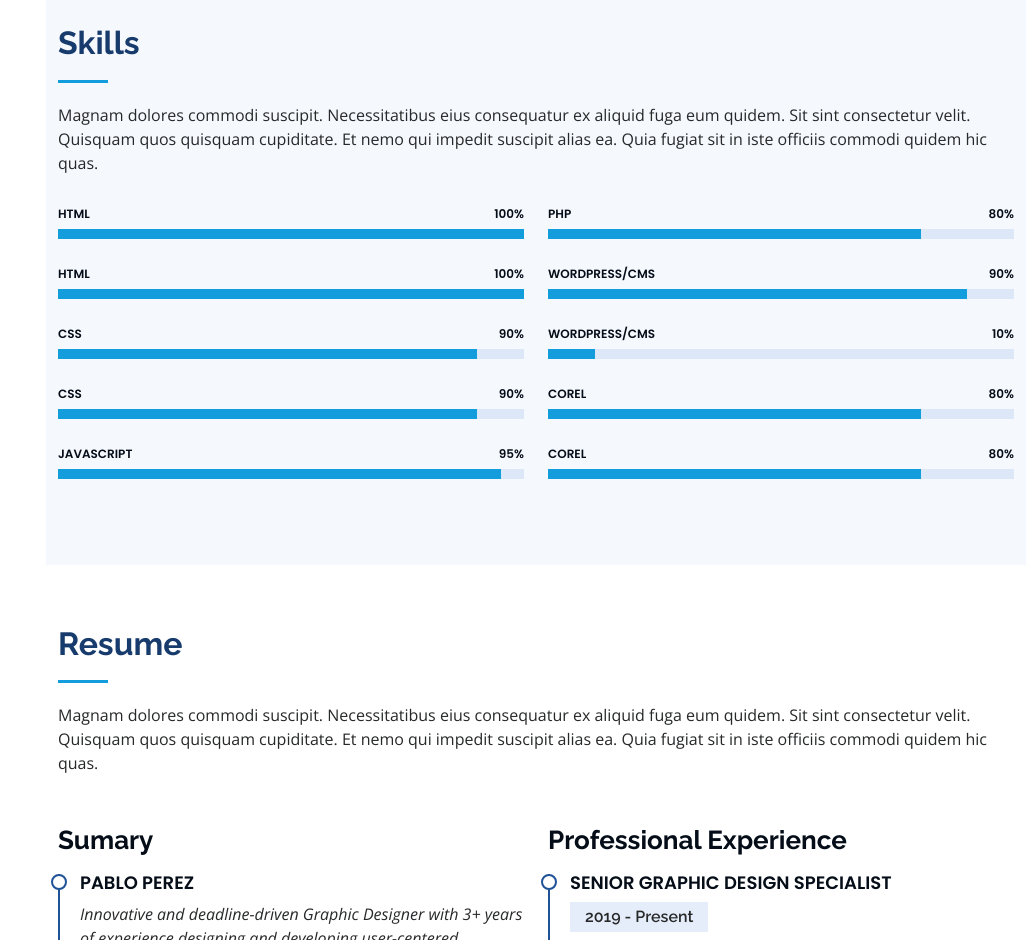
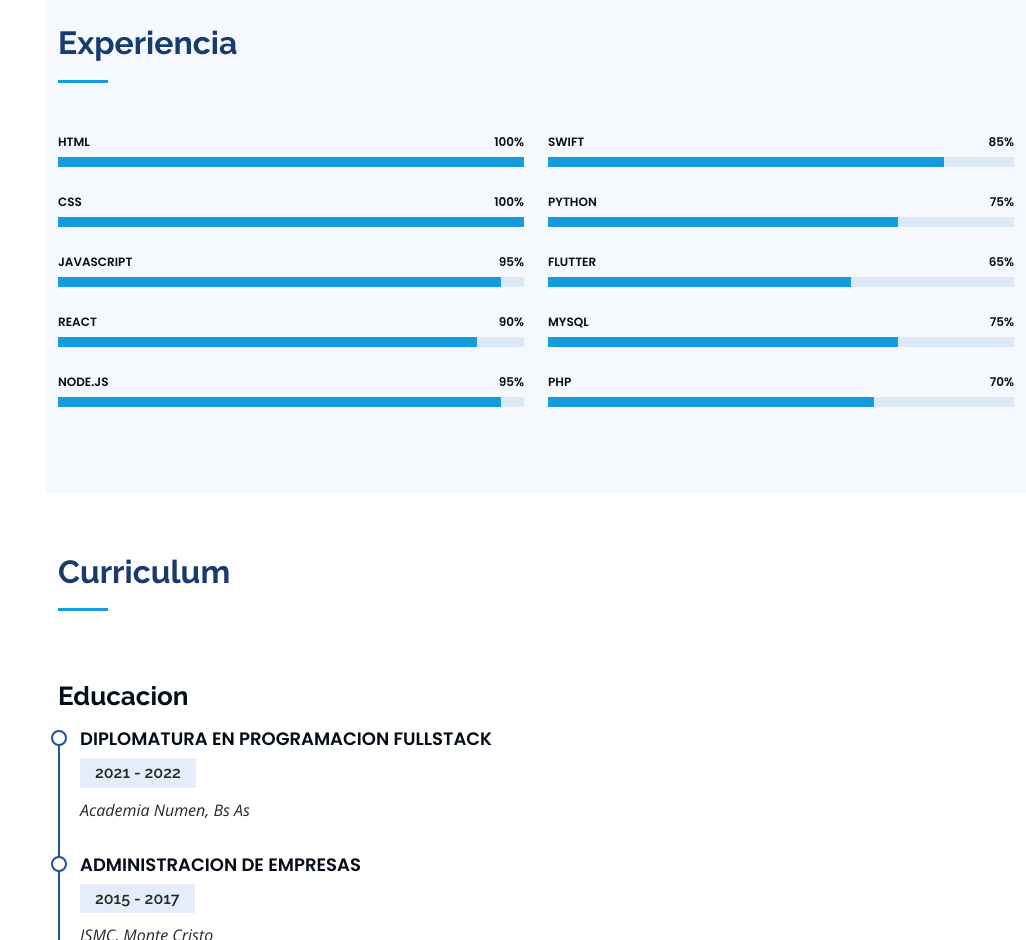
Before and after one commit to alejandro-pablo/portafolio, a plain HTML site: page index.html in a window 1280 px wide. Shown: the part 1860-2800 px from the top of the page, without its empty margins (254-1280 px from the left). Drawn offline with nearby package versions, Linux system fonts and the light colour scheme.

Commit message:
nuevos cambios

```diff
--- a/index.html
+++ b/index.html
@@ -139,7 +139,7 @@
             <div class="count-box">
               <i class="bi bi-emoji-smile"></i>
               <span data-purecounter-start="0" data-purecounter-end="14" data-purecounter-duration="1" class="purecounter"></span>
-              <p><strong>Cursos</strong> Finalizados con Exito</p>
+              <p><strong>Cursos</strong> Finalizados</p>
             </div>
           </div>
 
@@ -177,8 +177,7 @@
       <div class="container">
 
         <div class="section-title">
-          <h2>Skills</h2>
-          <p>Magnam dolores commodi suscipit. Necessitatibus eius consequatur ex aliquid fuga eum quidem. Sit sint consectetur velit. Quisquam quos quisquam cupiditate. Et nemo qui impedit suscipit alias ea. Quia fugiat sit in iste officiis commodi quidem hic quas.</p>
+          <h2>Experiencia</h2>
         </div>
 
         <div class="row skills-content">
@@ -193,23 +192,9 @@
             </div>
 
             <div class="progress">
-              <span class="skill">HTML <i class="val">100%</i></span>
+              <span class="skill">CSS <i class="val">100%</i></span>
               <div class="progress-bar-wrap">
                 <div class="progress-bar" role="progressbar" aria-valuenow="100" aria-valuemin="0" aria-valuemax="100"></div>
-              </div>
-            </div>
-
-            <div class="progress">
-              <span class="skill">CSS <i class="val">90%</i></span>
-              <div class="progress-bar-wrap">
-                <div class="progress-bar" role="progressbar" aria-valuenow="90" aria-valuemin="0" aria-valuemax="100"></div>
-              </div>
-            </div>
-
-            <div class="progress">
-              <span class="skill">CSS <i class="val">90%</i></span>
-              <div class="progress-bar-wrap">
-                <div class="progress-bar" role="progressbar" aria-valuenow="90" aria-valuemin="0" aria-valuemax="100"></div>
               </div>
             </div>
 
@@ -220,42 +205,56 @@
               </div>
             </div>
 
-          </div>
-
-          <div class="col-lg-6" data-aos="fade-up" data-aos-delay="100">
-
             <div class="progress">
-              <span class="skill">PHP <i class="val">80%</i></span>
-              <div class="progress-bar-wrap">
-                <div class="progress-bar" role="progressbar" aria-valuenow="80" aria-valuemin="0" aria-valuemax="100"></div>
-              </div>
-            </div>
-
-            <div class="progress">
-              <span class="skill">WordPress/CMS <i class="val">90%</i></span>
+              <span class="skill">React <i class="val">90%</i></span>
               <div class="progress-bar-wrap">
                 <div class="progress-bar" role="progressbar" aria-valuenow="90" aria-valuemin="0" aria-valuemax="100"></div>
               </div>
             </div>
 
             <div class="progress">
-              <span class="skill">WordPress/CMS <i class="val">10%</i></span>
+              <span class="skill">Node.JS <i class="val">95%</i></span>
               <div class="progress-bar-wrap">
-                <div class="progress-bar" role="progressbar" aria-valuenow="10" aria-valuemin="0" aria-valuemax="100"></div>
+                <div class="progress-bar" role="progressbar" aria-valuenow="95" aria-valuemin="0" aria-valuemax="100"></div>
+              </div>
+            </div>
+
+          </div>
+
+          <div class="col-lg-6" data-aos="fade-up" data-aos-delay="100">
+
+            <div class="progress">
+              <span class="skill">Swift <i class="val">85%</i></span>
+              <div class="progress-bar-wrap">
+                <div class="progress-bar" role="progressbar" aria-valuenow="85" aria-valuemin="0" aria-valuemax="100"></div>
               </div>
             </div>
 
             <div class="progress">
-              <span class="skill">Corel <i class="val">80%</i></span>
+              <span class="skill">Python <i class="val">75%</i></span>
               <div class="progress-bar-wrap">
-                <div class="progress-bar" role="progressbar" aria-valuenow="80" aria-valuemin="0" aria-valuemax="100"></div>
+                <div class="progress-bar" role="progressbar" aria-valuenow="75" aria-valuemin="0" aria-valuemax="100"></div>
               </div>
             </div>
 
             <div class="progress">
-              <span class="skill">Corel <i class="val">80%</i></span>
+              <span class="skill">Flutter <i class="val">65%</i></span>
               <div class="progress-bar-wrap">
-                <div class="progress-bar" role="progressbar" aria-valuenow="80" aria-valuemin="0" aria-valuemax="100"></div>
+                <div class="progress-bar" role="progressbar" aria-valuenow="65" aria-valuemin="0" aria-valuemax="100"></div>
+              </div>
+            </div>
+
+            <div class="progress">
+              <span class="skill">MySQL <i class="val">75%</i></span>
+              <div class="progress-bar-wrap">
+                <div class="progress-bar" role="progressbar" aria-valuenow="75" aria-valuemin="0" aria-valuemax="100"></div>
+              </div>
+            </div>
+
+            <div class="progress">
+              <span class="skill">PHP <i class="val">70%</i></span>
+              <div class="progress-bar-wrap">
+                <div class="progress-bar" role="progressbar" aria-valuenow="70" aria-valuemin="0" aria-valuemax="100"></div>
               </div>
             </div>
 
@@ -271,13 +270,12 @@
       <div class="container">
 
         <div class="section-title">
-          <h2>Resume</h2>
-          <p>Magnam dolores commodi suscipit. Necessitatibus eius consequatur ex aliquid fuga eum quidem. Sit sint consectetur velit. Quisquam quos quisquam cupiditate. Et nemo qui impedit suscipit alias ea. Quia fugiat sit in iste officiis commodi quidem hic quas.</p>
+          <h2>Curriculum</h2>
         </div>
-
+<!--
         <div class="row">
           <div class="col-lg-6" data-aos="fade-up">
-            <h3 class="resume-title">Sumary</h3>
+            <h3 class="resume-title">Educacion</h3>
             <div class="resume-item pb-0">
               <h4>Pablo Perez</h4>
               <p><em>Innovative and deadline-driven Graphic Designer with 3+ years of experience designing and developing user-centered digital/print marketing material from initial concept to final, polished deliverable.</em></p>
@@ -287,27 +285,30 @@
                 <li>alejandro-pablo@hotmail.com</li>
               </ul>
             </div>
-
-            <h3 class="resume-title">Education</h3>
+-->
+            <h3 class="resume-title">Educacion</h3>
             <div class="resume-item">
-              <h4>Master of Fine Arts &amp; Graphic Design</h4>
-              <h5>2015 - 2016</h5>
-              <p><em>Rochester Institute of Technology, Rochester, NY</em></p>
-              <p>Qui deserunt veniam. Et sed aliquam labore tempore sed quisquam iusto autem sit. Ea vero voluptatum qui ut dignissimos deleniti nerada porti sand markend</p>
+              <h4>Diplomatura en programacion FullStack</h4>
+              <h5>2021 - 2022</h5>
+              <p><em>Academia Numen, Bs As</em></p>
             </div>
             <div class="resume-item">
-              <h4>Bachelor of Fine Arts &amp; Graphic Design</h4>
-              <h5>2010 - 2014</h5>
-              <p><em>Rochester Institute of Technology, Rochester, NY</em></p>
-              <p>Quia nobis sequi est occaecati aut. Repudiandae et iusto quae reiciendis et quis Eius vel ratione eius unde vitae rerum voluptates asperiores voluptatem Earum molestiae consequatur neque etlon sader mart dila</p>
+              <h4>Administracion de Empresas</h4>
+              <h5>2015 - 2017</h5>
+              <p><em>ISMC, Monte Cristo</em></p>
+            </div>
+            <div class="resume-item">
+              <h4>Analista de Sistemas</h4>
+              <h5>2006 - 2008</h5>
+              <p><em>Institito Superior Santo Domingo, Cba</em></p>
             </div>
           </div>
           <div class="col-lg-6" data-aos="fade-up" data-aos-delay="100">
-            <h3 class="resume-title">Professional Experience</h3>
+            <h3 class="resume-title">Experiencia Profesional</h3>
             <div class="resume-item">
-              <h4>Senior graphic design specialist</h4>
-              <h5>2019 - Present</h5>
-              <p><em>Experion, New York, NY </em></p>
+              <h4>YPF Agro</h4>
+              <h5>2016 - Presente</h5>
+              <p><em>Cattaneo Hnos, Monte Cristo </em></p>
               <ul>
                 <li>Lead in the design, development, and implementation of the graphic, layout, and production communication materials</li>
                 <li>Delegate tasks to the 7 members of the design team and provide counsel on all aspects of the project. </li>
@@ -316,9 +317,9 @@
               </ul>
             </div>
             <div class="resume-item">
-              <h4>Graphic design specialist</h4>
-              <h5>2017 - 2018</h5>
-              <p><em>Stepping Stone Advertising, New York, NY</em></p>
+              <h4>Full Service</h4>
+              <h5>2010 - 2015</h5>
+              <p><em>Monte Cristo</em></p>
               <ul>
                 <li>Developed numerous marketing programs (logos, brochures,infographics, presentations, and advertisements).</li>
                 <li>Managed up to 5 projects or tasks at a given time while under pressure</li>
@@ -454,8 +455,7 @@
       <div class="container">
 
         <div class="section-title">
-          <h2>Services</h2>
-          <p>Magnam dolores commodi suscipit. Necessitatibus eius consequatur ex aliquid fuga eum quidem. Sit sint consectetur velit. Quisquam quos quisquam cupiditate. Et nemo qui impedit suscipit alias ea. Quia fugiat sit in iste officiis commodi quidem hic quas.</p>
+          <h2>Habilidades</h2>
         </div>
 
         <div class="row">
@@ -492,9 +492,9 @@
         </div>
 
       </div>
-    </section><!-- End Services Section -->
-
-    <!-- ======= Testimonials Section ======= -->
+    </section>
+<!--
+    ======= Testimonials Section =======
     <section id="testimonials" class="testimonials section-bg">
       <div class="container">
 
@@ -517,7 +517,7 @@
                 <h3>Saul Goodman</h3>
                 <h4>Ceo &amp; Founder</h4>
               </div>
-            </div><!-- End testimonial item -->
+            </div>
 
             <div class="swiper-slide">
               <div class="testimonial-item" data-aos="fade-up" data-aos-delay="100">
@@ -530,7 +530,7 @@
                 <h3>Sara Wilsson</h3>
                 <h4>Designer</h4>
               </div>
-            </div><!-- End testimonial item -->
+            </div>
 
             <div class="swiper-slide">
               <div class="testimonial-item" data-aos="fade-up" data-aos-delay="200">
@@ -543,7 +543,7 @@
                 <h3>Jena Karlis</h3>
                 <h4>Store Owner</h4>
               </div>
-            </div><!-- End testimonial item -->
+            </div>
 
             <div class="swiper-slide">
               <div class="testimonial-item" data-aos="fade-up" data-aos-delay="300">
@@ -556,7 +556,7 @@
                 <h3>Matt Brandon</h3>
                 <h4>Freelancer</h4>
               </div>
-            </div><!-- End testimonial item -->
+            </div>
 
             <div class="swiper-slide">
               <div class="testimonial-item" data-aos="fade-up" data-aos-delay="400">
@@ -569,15 +569,15 @@
                 <h3>John Larson</h3>
                 <h4>Entrepreneur</h4>
               </div>
-            </div><!-- End testimonial item -->
+            </div>
 
           </div>
           <div class="swiper-pagination"></div>
         </div>
 
       </div>
-    </section><!-- End Testimonials Section -->
-
+    </section>
+  -->
     <!-- ======= Contact Section ======= -->
     <section id="contact" class="contact">
       <div class="container">
```
